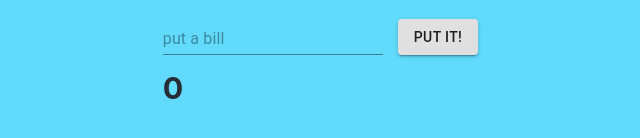
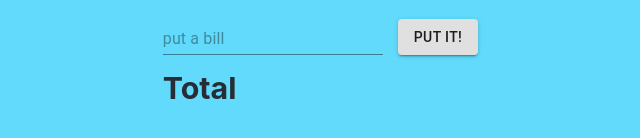
Before and after one commit to robpwatkins/budget-list, a React (Create React App) app: page / in a window 1280 px wide. Shown: the part 374-512 px from the top of the page, without its empty margins (312-952 px from the left). Built offline with nearby package versions, Linux system fonts and the light colour scheme.

Commit message:
fun lil changes

```diff
--- a/src/components/BudgetForm.js
+++ b/src/components/BudgetForm.js
@@ -24,7 +24,7 @@ const BudgetForm = (props) => {
       <form action="" onSubmit={handleSubmit} autoComplete="off">
         <Input
           onChange={updateInput}
-          placeholder="put a bill"
+          placeholder={props.bills.length === 0 ? 'put a bill' : 'put another bill'}
           value={input}
           name="username"
           >
--- a/src/components/Total.js
+++ b/src/components/Total.js
@@ -22,7 +22,7 @@ const Total = (props) => {
 
   return (
     <StyledDiv>
-      <h3>{calculateTotal()}</h3>
+      <h3>{props.bills.length > 1 ? calculateTotal() : 'Total'}</h3>
     </StyledDiv>
   )
 }
```
